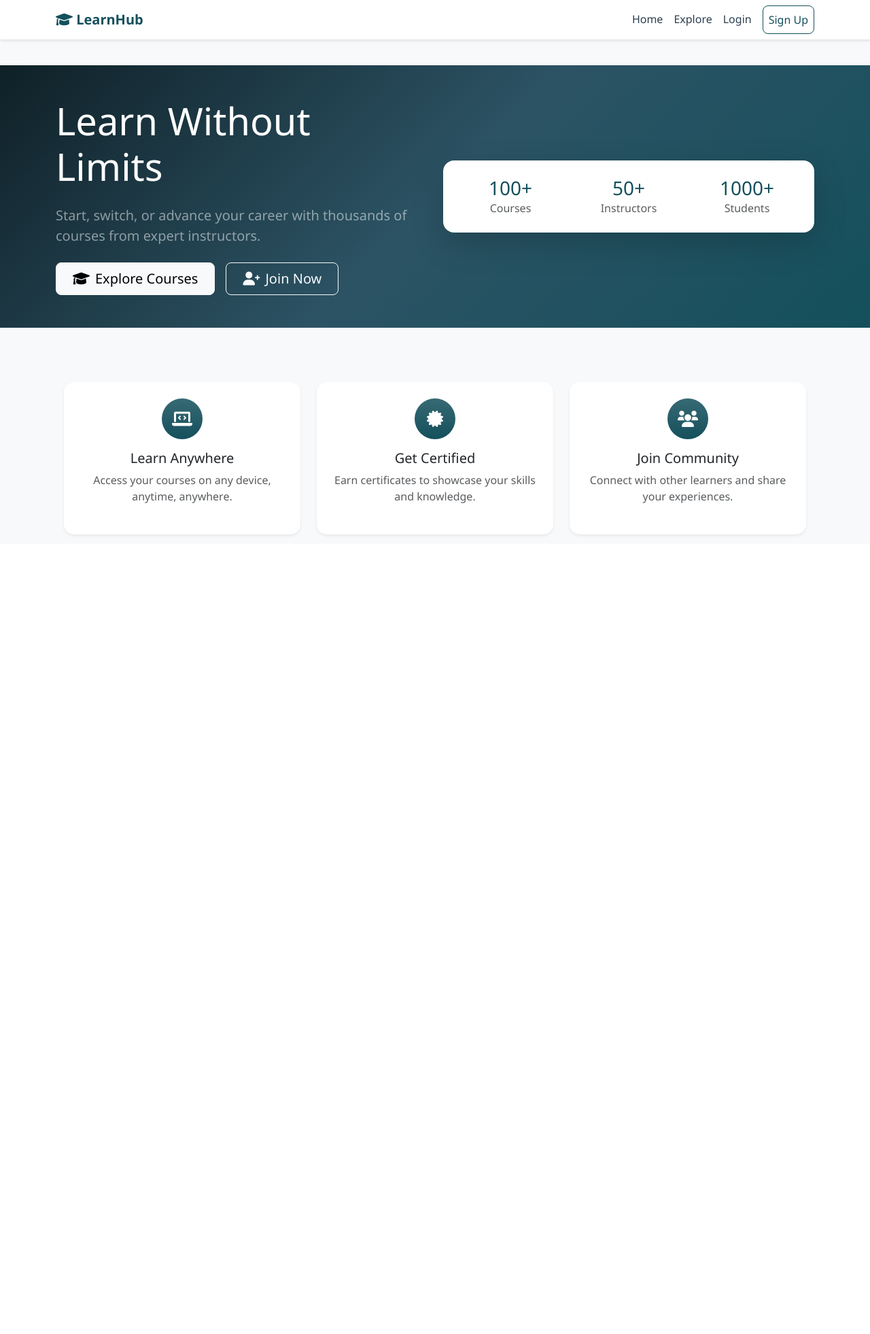
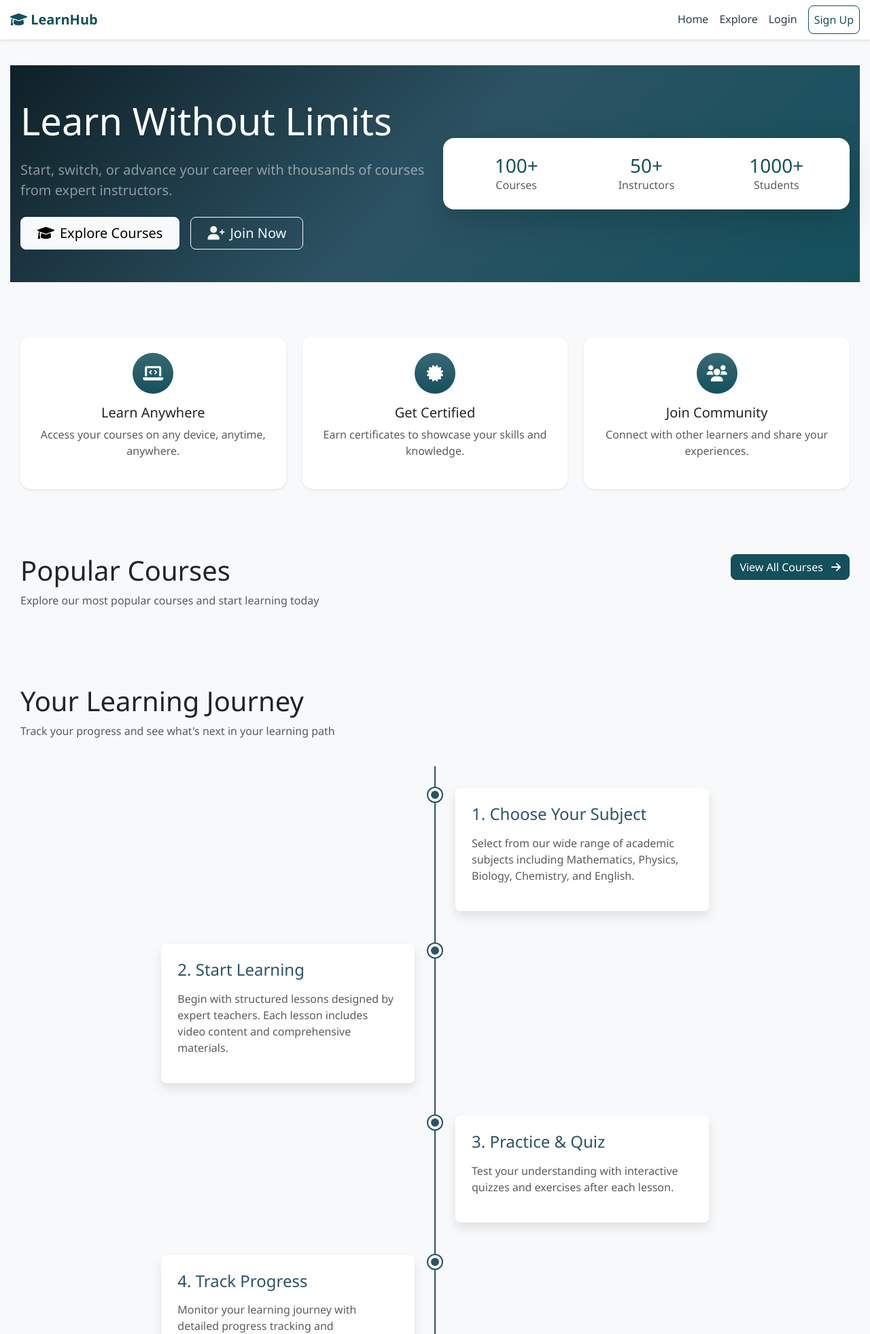
Before and after one commit to NelsenJ/Moodle-LearnHUB, a Python web app: template app/templates/index.html in a window 1280 px wide. Shown: the top 1962 px of the page at 68% size. Before the commit the page ends 789 px from the top, so only its background shows below. Run offline with Jinja, Linux system fonts and the light colour scheme; the template is opened without the code that fills it, so the values that code supplies are empty.

Commit message:
fix: remove overflow-x hidden and improve AOS animations

```diff
--- a/app/templates/base.html
+++ b/app/templates/base.html
@@ -26,14 +26,22 @@
 
         html, body {
             height: 100%;
+            overflow-x: visible;
         }
         body {
             display: flex;
             flex-direction: column;
             min-height: 100vh;
+            position: relative;
+            width: 100%;
         }
         main.container {
             flex: 1 0 auto;
+            width: 100%;
+            max-width: 100%;
+            padding-left: 15px;
+            padding-right: 15px;
+            overflow: visible;
         }
         .footer {
             background-color: var(--secondary-color);
@@ -90,6 +98,9 @@
             border-radius: 15px;
             transition: transform 0.3s ease, box-shadow 0.3s ease;
             margin-bottom: 20px;
+            max-width: 100%;
+            margin-left: auto;
+            margin-right: auto;
         }
 
         .card:hover {
@@ -127,6 +138,12 @@
         .page-item.active .page-link {
             background-color: var(--primary-dark) !important;
             border-color: var(--primary-dark) !important;
+        }
+
+        .courses-section, .timeline-section {
+            width: 100%;
+            overflow: visible;
+            position: relative;
         }
     </style>
 </head>
--- a/app/templates/index.html
+++ b/app/templates/index.html
@@ -188,25 +188,59 @@
 </section>
 
 <style>
+/* Remove the overflow-x hidden from html and body */
 html, body {
-    overflow-x: hidden;
+    height: 100%;
 }
 
 .hero-section-full {
-    width: 100vw;
+    width: 100%;
     position: relative;
-    left: 50%;
-    right: 50%;
-    margin-left: -50vw;
-    margin-right: -50vw;
     background: linear-gradient(135deg, #0f2027 0%, #2c5364 50%, #14505c 100%);
     padding: 5rem 0;
     margin-bottom: 2rem;
-    overflow-x: hidden;
+    /* Remove overflow-x hidden */
 }
 
+/* Add container styles to ensure proper width */
+.container {
+    max-width: 100%;
+    padding-left: 15px;
+    padding-right: 15px;
+    margin-left: auto;
+    margin-right: auto;
+}
+
+/* Ensure AOS animations work properly */
+[data-aos] {
+    transform: none !important;
+    opacity: 1 !important;
+    transition: transform 0.5s ease, opacity 0.5s ease !important;
+}
+
+[data-aos="fade-up"] {
+    transform: translateY(20px) !important;
+    opacity: 0 !important;
+}
+
+[data-aos="fade-right"] {
+    transform: translateX(-20px) !important;
+    opacity: 0 !important;
+}
+
+[data-aos="fade-left"] {
+    transform: translateX(20px) !important;
+    opacity: 0 !important;
+}
+
+[data-aos].aos-animate {
+    transform: translate(0) !important;
+    opacity: 1 !important;
+}
+
+/* Rest of your existing styles */
 .hero-bg {
-    display: none; /* Remove the absolute positioned background */
+    display: none;
 }
 
 .hero-section .container {
```
